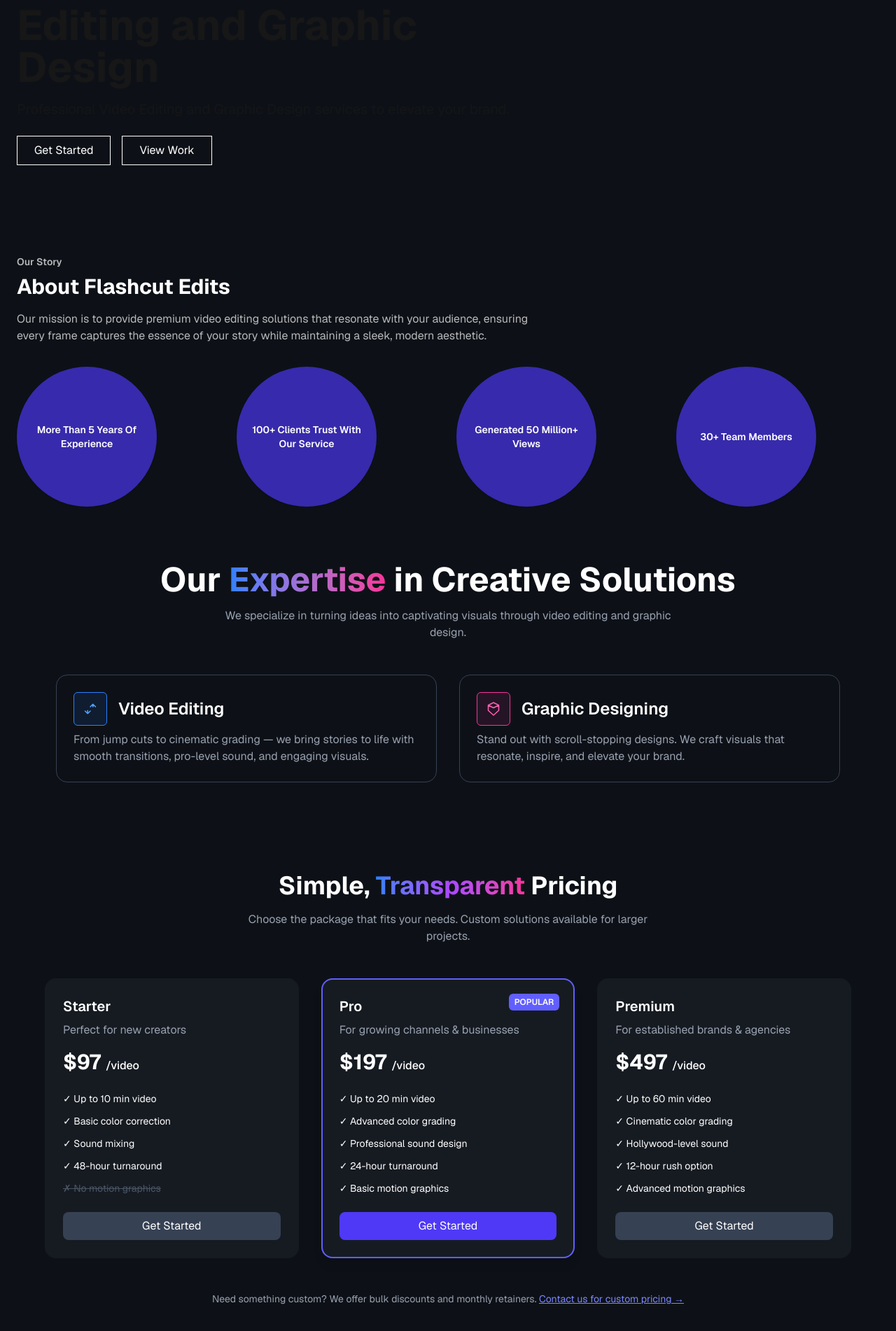
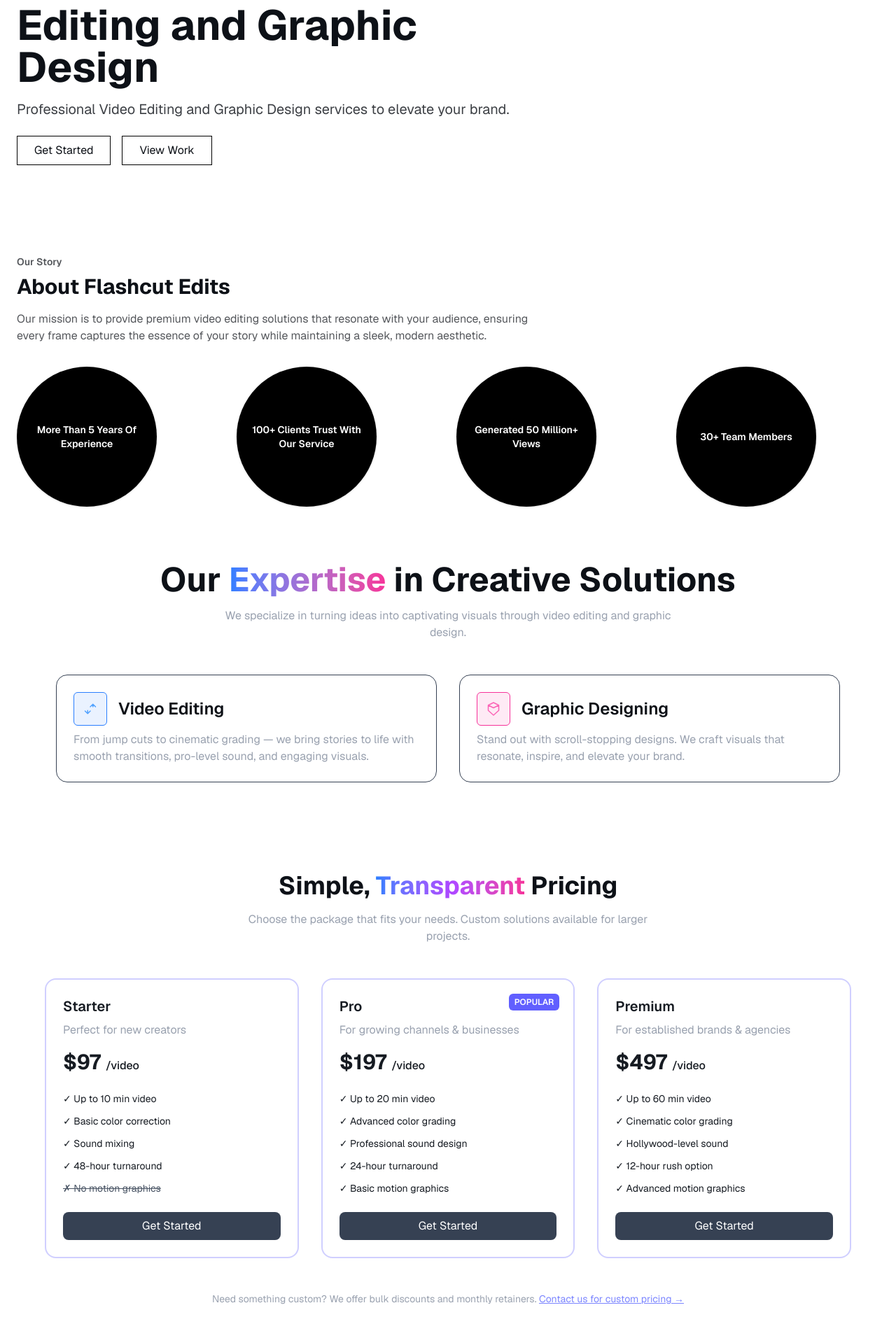
Before and after one commit to Manishbhai9350/Flashcut-Edits, a Next.js app: page / in a window 1280 px wide. Shown: the part 242-2144 px from the top of the page at 70% size. Built offline with nearby package versions, Linux system fonts and the light colour scheme.

Commit message:
Theme-White

```diff
--- a/src/app/_components/Expertise.jsx
+++ b/src/app/_components/Expertise.jsx
@@ -1,6 +1,6 @@
 export default function ExpertiseSection() {
   return (
-    <section className="bg-[#0d1117] text-white py-16 px-6 md:px-20">
+    <section className="text-[#0d1117] bg-white py-16 px-6 md:px-20">
       <div className="max-w-6xl mx-auto text-center">
         <h2 className="text-4xl md:text-5xl font-bold mb-4">
           Our{" "}
@@ -15,7 +15,7 @@ export default function ExpertiseSection() {
         </p>
 
         <div className="grid grid-cols-1 md:grid-cols-2 gap-8">
-          <div className="border cursor-pointer border-gray-700 rounded-2xl p-6 text-left hover:bg-[#161b22] transition duration-300">
+          <div className="border cursor-pointer border-gray-700 rounded-2xl p-6 text-left hover:bg-[#161b22] hover:text-white transition duration-300">
             <div className="flex justify-start items-center gap-4 mb-2">
               <div>
                 <div className="w-12 h-12 flex items-center justify-center rounded-md bg-blue-500/10 border border-blue-500">
@@ -43,7 +43,7 @@ export default function ExpertiseSection() {
             </p>
           </div>
 
-          <div className="border cursor-pointer border-gray-700 rounded-2xl p-6 text-left hover:bg-[#161b22] transition duration-300">
+          <div className="border cursor-pointer border-gray-700 rounded-2xl p-6 text-left hover:bg-[#161b22] hover:text-white transition duration-300">
             <div className="flex justify-start items-center gap-4 mb-2">
               <div className="w-12 h-12 flex items-center justify-center rounded-md bg-pink-500/10 border border-pink-500">
                 <svg
--- a/src/app/_components/Pricing.jsx
+++ b/src/app/_components/Pricing.jsx
@@ -1,19 +1,26 @@
 export default function Pricing() {
   return (
-    <div className="min-h-screen bg-[#0d1117] text-white flex flex-col items-center px-4 py-16">
+    <div className="min-h-screen text-[#0d1117] bg-white flex flex-col items-center px-4 py-16">
       <h2 className="text-4xl font-bold text-center mb-4">
-        Simple, <span className="text-transparent bg-clip-text bg-gradient-to-r from-blue-500 via-purple-500 to-pink-500">Transparent</span> Pricing
+        Simple,{" "}
+        <span className="text-transparent bg-clip-text bg-gradient-to-r from-blue-500 via-purple-500 to-pink-500">
+          Transparent
+        </span>{" "}
+        Pricing
       </h2>
       <p className="text-center text-gray-400 max-w-xl mb-12">
-        Choose the package that fits your needs. Custom solutions available for larger projects.
+        Choose the package that fits your needs. Custom solutions available for
+        larger projects.
       </p>
 
-      <div className="grid grid-cols-1 md:grid-cols-3 gap-8 w-full max-w-6xl ">
+      <div className="grid text-white grid-cols-1 md:grid-cols-3 gap-8 w-full max-w-6xl ">
         {/* Starter Plan */}
-        <div className="bg-[#161b22] relative rounded-2xl p-6 flex flex-col duration-150 border-2 border-indigo-500/0 hover:border-indigo-500">
+        <div className="text-[#161b22] hover:bg-[#161b22] hover:text-white relative rounded-2xl p-6 flex flex-col duration-150 border-2 border-indigo-500/30 hover:border-indigo-500">
           <h3 className="text-xl font-semibold mb-2">Starter</h3>
           <p className="text-gray-400 mb-4">Perfect for new creators</p>
-          <h4 className="text-3xl font-bold mb-6">$97 <span className="text-base font-medium">/video</span></h4>
+          <h4 className="text-3xl font-bold mb-6">
+            $97 <span className="text-base font-medium">/video</span>
+          </h4>
           <ul className="space-y-3 text-sm mb-6">
             <li>✓ Up to 10 min video</li>
             <li>✓ Basic color correction</li>
@@ -21,15 +28,23 @@ export default function Pricing() {
             <li>✓ 48-hour turnaround</li>
             <li className="line-through text-gray-600">✗ No motion graphics</li>
           </ul>
-          <button className="mt-auto cursor-pointer bg-gray-700 hover:bg-indigo-600 rounded-lg py-2">Get Started</button>
+          <button className="mt-auto cursor-pointer text-white bg-gray-700 hover:bg-indigo-600 rounded-lg py-2">
+            Get Started
+          </button>
         </div>
 
         {/* Pro Plan */}
-        <div className="bg-[#161b22] relative border-2 border-indigo-500 rounded-2xl p-6 flex flex-col shadow-lg">
-          <div className="self-end absolute right-5 top-5  bg-indigo-500 text-xs px-2 py-1 rounded-md text-white font-semibold mb-2">POPULAR</div>
+        <div className="text-[#161b22] hover:bg-[#161b22] hover:text-white relative rounded-2xl p-6 flex flex-col duration-150 border-2 border-indigo-500/30 hover:border-indigo-500">
+          <div className="self-end absolute right-5 top-5  bg-indigo-500 text-xs px-2 py-1 rounded-md text-white font-semibold mb-2">
+            POPULAR
+          </div>
           <h3 className="text-xl font-semibold mb-2">Pro</h3>
-          <p className="text-gray-400 mb-4">For growing channels & businesses</p>
-          <h4 className="text-3xl font-bold mb-6">$197 <span className="text-base font-medium">/video</span></h4>
+          <p className="text-gray-400 mb-4">
+            For growing channels & businesses
+          </p>
+          <h4 className="text-3xl font-bold mb-6">
+            $197 <span className="text-base font-medium">/video</span>
+          </h4>
           <ul className="space-y-3 text-sm mb-6">
             <li>✓ Up to 20 min video</li>
             <li>✓ Advanced color grading</li>
@@ -37,14 +52,20 @@ export default function Pricing() {
             <li>✓ 24-hour turnaround</li>
             <li>✓ Basic motion graphics</li>
           </ul>
-          <button className="mt-auto cursor-pointer bg-indigo-600 hover:bg-indigo-500 rounded-lg py-2">Get Started</button>
+          <button className="mt-auto cursor-pointer text-white bg-gray-700 hover:bg-indigo-600 rounded-lg py-2">
+            Get Started
+          </button>
         </div>
 
         {/* Premium Plan */}
-        <div className="bg-[#161b22] relative rounded-2xl p-6 flex flex-col duration-150 border-2 border-indigo-500/0 hover:border-indigo-500">
+        <div className="text-[#161b22] hover:bg-[#161b22] hover:text-white relative rounded-2xl p-6 flex flex-col duration-150 border-2 border-indigo-500/30 hover:border-indigo-500">
           <h3 className="text-xl font-semibold mb-2">Premium</h3>
-          <p className="text-gray-400 mb-4">For established brands & agencies</p>
-          <h4 className="text-3xl font-bold mb-6">$497 <span className="text-base font-medium">/video</span></h4>
+          <p className="text-gray-400 mb-4">
+            For established brands & agencies
+          </p>
+          <h4 className="text-3xl font-bold mb-6">
+            $497 <span className="text-base font-medium">/video</span>
+          </h4>
           <ul className="space-y-3 text-sm mb-6">
             <li>✓ Up to 60 min video</li>
             <li>✓ Cinematic color grading</li>
@@ -52,13 +73,17 @@ export default function Pricing() {
             <li>✓ 12-hour rush option</li>
             <li>✓ Advanced motion graphics</li>
           </ul>
-          <button className="mt-auto cursor-pointer bg-gray-700 hover:bg-indigo-600 rounded-lg py-2">Get Started</button>
+          <button className="mt-auto cursor-pointer text-white bg-gray-700 hover:bg-indigo-600 rounded-lg py-2">
+            Get Started
+          </button>
         </div>
       </div>
 
       <p className="text-gray-400 text-sm mt-12">
         Need something custom? We offer bulk discounts and monthly retainers.{" "}
-        <a href="#" className="text-indigo-400 underline">Contact us for custom pricing →</a>
+        <a href="#" className="text-indigo-400 underline">
+          Contact us for custom pricing →
+        </a>
       </p>
     </div>
   );
--- a/src/app/page.jsx
+++ b/src/app/page.jsx
@@ -7,7 +7,7 @@ export default function Home() {
   return (
     <main className="relative font-sans overflow-x-hidden">
       {/* Navbar */}
-      <nav className="bg-[#0d1117] w-full z-50 fixed top-0 left-0 flex justify-between items-center p-6 border-b">
+      <nav className="text-[#0d1117] bg-white w-full z-50 fixed top-0 left-0 flex justify-between items-center p-6 border-b">
         <div className="text-xl font-bold">Flashcut Edits</div>
         <ul className="hidden md:flex gap-8 text-sm">
           <li>
@@ -30,7 +30,7 @@ export default function Home() {
       </nav>
 
       {/* Hero */}
-      <section className="relative z-20 bg-[#0d1117] h-fit w-full items-start px-6 py-32">
+      <section className="relative z-20 bg-white text-[#0d1117] h-fit w-full items-start px-6 py-32">
         <div className="relative z-30 w-full sm:w-[60%]">
           <h1 className="text-3xl md:text-4xl lg:text-6xl font-bold mb-4">
             Elevate Your Brand with Professional Video Editing and Graphic
@@ -41,10 +41,10 @@ export default function Home() {
             your brand.
           </p>
           <div className="flex gap-4">
-            <button className="px-6 py-2 bg-transparent text-white border border-white hover:text-black hover:bg-white duration-150 cursor-pointer">
+            <button className="px-6 py-2  bg-white border border-black hover:text-white hover:bg-black duration-150 cursor-pointer">
               Get Started
             </button>
-            <button className="px-6 py-2 bg-transparent text-white border border-white hover:text-black hover:bg-white duration-150 cursor-pointer">
+            <button className="px-6 py-2  bg-white border border-black hover:text-white hover:bg-black duration-150 cursor-pointer">
               View Work
             </button>
           </div>
@@ -56,7 +56,7 @@ export default function Home() {
       </section>
 
       {/* About */}
-      <section className="bg-[#0d1117] text-white px-6 pb-4 text-center md:text-left">
+      <section className="text-[#0d1117] bg-white px-6 pb-4 text-center md:text-left">
         <h2 className="text-sm font-semibold mb-2 opacity-70">Our Story</h2>
         <h3 className="text-3xl font-bold mb-4">About Flashcut Edits</h3>
         <p className="max-w-3xl mb-8 opacity-70">
@@ -65,16 +65,16 @@ export default function Home() {
           of your story while maintaining a sleek, modern aesthetic.
         </p>
         <div className="grid grid-cols-2 md:grid-cols-4 gap-6 text-sm font-semibold">
-          <div className="bg-indigo-800 text-white p-4 shadow w-[160px] md:w-[200px] aspect-square flex justify-center items-center rounded-full text-center">
+          <div className="bg-black text-white p-4 shadow w-[160px] md:w-[200px] aspect-square flex justify-center items-center rounded-full text-center">
             More Than 5 Years Of Experience
           </div>
-          <div className="bg-indigo-800 text-white p-4 shadow w-[160px] md:w-[200px] aspect-square flex justify-center items-center rounded-full text-center">
+          <div className="bg-black text-white p-4 shadow w-[160px] md:w-[200px] aspect-square flex justify-center items-center rounded-full text-center">
             100+ Clients Trust With Our Service
           </div>
-          <div className="bg-indigo-800 text-white p-4 shadow w-[160px] md:w-[200px] aspect-square flex justify-center items-center rounded-full text-center">
+          <div className="bg-black text-white p-4 shadow w-[160px] md:w-[200px] aspect-square flex justify-center items-center rounded-full text-center">
             Generated 50 Million+ Views
           </div>
-          <div className="bg-indigo-800 text-white p-4 shadow w-[160px] md:w-[200px] aspect-square flex justify-center items-center rounded-full text-center">
+          <div className="bg-black text-white p-4 shadow w-[160px] md:w-[200px] aspect-square flex justify-center items-center rounded-full text-center">
             30+ Team Members
           </div>
         </div>
```
